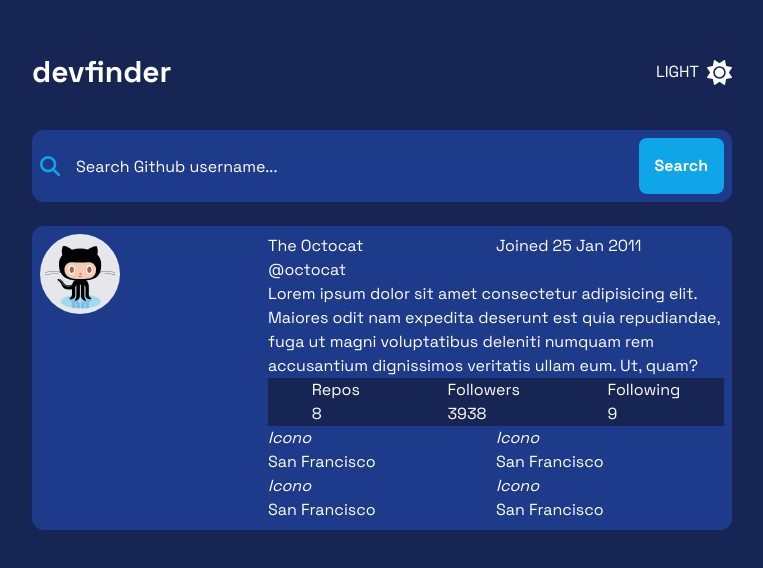
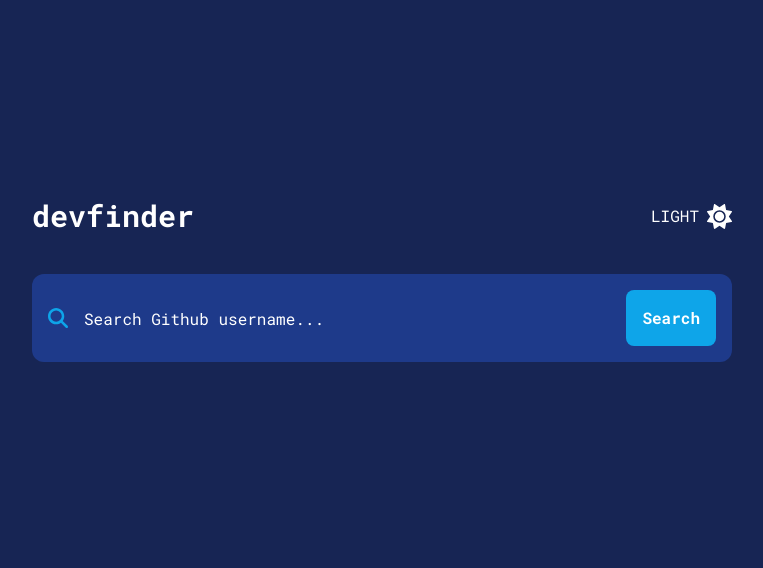
Before and after one commit to bluuweb/frontendmentor-github-user-search-next-tailwind, a Next.js app: page / in a window 1280 px wide. Shown: the part 108-676 px from the top of the page, without its empty margins (258-1021 px from the left). Built offline with nearby package versions, Linux system fonts and the light colour scheme.

Commit message:
finish pero no finish

```diff
--- a/src/app/globals.css
+++ b/src/app/globals.css
@@ -4,7 +4,7 @@
 
 .grid-areas {
   display: grid;
-  grid-template-columns: repeat(3, 1fr);
+  grid-template-columns: 1fr 2fr 2fr;
   grid-template-areas:
     "a b b"
     "a c c"
--- a/src/app/layout.tsx
+++ b/src/app/layout.tsx
@@ -1,9 +1,12 @@
 import "./globals.css";
-import { Space_Grotesk } from "next/font/google";
+import { Roboto_Mono } from "next/font/google";
+// import {Space_Mono} from "next/font/google";
 
 import Navbar from "@/components/Navbar";
 
-const spaceGrotesk = Space_Grotesk({ subsets: ["latin"] });
+const robotoMono = Roboto_Mono({ subsets: ["latin"] });
+// const spaceGrotesk = Space_Grotesk({ subsets: ["latin"] });
+// const spaceMono = Space_Mono({ subsets: ["latin"] });
 
 export const metadata = {
   title: "Create Next App",
@@ -17,8 +20,8 @@ export default function RootLayout({
 }) {
   return (
     <html lang="en">
-      <body className={spaceGrotesk.className}>
-        <div className="grid min-h-screen place-content-center bg-blue-950">
+      <body className={robotoMono.className}>
+        <div className="grid min-h-screen place-content-center bg-blue-950 px-4">
           <div className="sm:w-[500px] md:w-[600px] lg:w-[700px]">
             <Navbar />
             {children}
--- a/src/app/page.tsx
+++ b/src/app/page.tsx
@@ -1,11 +1,33 @@
+"use client";
+
 import FormSearchUser from "@/components/FormSearchUser";
 import UserCardInfo from "@/components/UserCardInfo";
+import { useState } from "react";
+import { User } from "@/interfaces/user";
 
 const Home = () => {
+  const [user, setUser] = useState<User | null>(null);
+  const [error, setError] = useState<string | null>(null);
+
+  const getUser = async (username: string) => {
+    const res = await fetch(`https://api.github.com/users/${username}`);
+    console.log(res);
+    if (!res.ok) {
+      setUser(null);
+      setError("User not found");
+      return;
+    }
+    setUser(await res.json());
+    setError(null);
+  };
+
   return (
     <>
-      <FormSearchUser />
-      <UserCardInfo />
+      <FormSearchUser getUser={getUser} />
+      {user && <UserCardInfo user={user} />}
+      {error && (
+        <div className="rounded-lg bg-red-500 p-4 text-white">{error}</div>
+      )}
     </>
   );
 };
--- a/src/components/FormSearchUser.tsx
+++ b/src/components/FormSearchUser.tsx
@@ -1,12 +1,27 @@
 import SearchIcon from "@/components/icons/SearchIcon";
 
-const FormSearchUser = () => {
+interface Props {
+  getUser: (username: string) => Promise<void>;
+}
+
+const FormSearchUser = ({ getUser }: Props) => {
+  const handleSubmit = async (e: React.FormEvent<HTMLFormElement>) => {
+    e.preventDefault();
+    const username = e.currentTarget.username.value;
+    if (!username) return;
+    await getUser(username);
+  };
+
   return (
-    <form className="mb-6 flex flex-wrap items-center gap-2 rounded-xl bg-blue-900 p-2">
+    <form
+      onSubmit={handleSubmit}
+      className="mb-6 flex flex-wrap items-center gap-2 rounded-xl bg-blue-900 p-4"
+    >
       <span className="min-w-[20px]">
         <SearchIcon className="fill-sky-500" />
       </span>
       <input
+        name="username"
         type="text"
         placeholder="Search Github username..."
         className="h-14 flex-1 rounded-lg bg-transparent p-2 text-white placeholder:text-white focus:outline-none focus:ring-2 focus:ring-sky-500"
--- a/src/components/UserCardInfo.tsx
+++ b/src/components/UserCardInfo.tsx
@@ -1,52 +1,108 @@
-import GithubLogo from "@/components/icons/GithubIcon";
+// import GithubIcon from "@/components/icons/GithubIcon";
+import LocationIcon from "@/components/icons/LocationIcon";
+import LinkIcon from "@/components/icons/LinkIcon";
+import TwitterIcon from "@/components/icons/TwitterIcon";
+import BuldingIcon from "@/components/icons/BuldingIcon";
+import { User } from "@/interfaces/user";
+import Image from "next/image";
 
-const UserCardInfo = () => {
+interface Props {
+  user: User;
+}
+
+function valideURL(url: string) {
+  // Verificar si la URL comienza con "http://" o "https://"
+  if (!/^https?:\/\//i.test(url)) {
+    // Agregar "https://" al principio de la URL
+    url = "https://" + url;
+  }
+  return url;
+}
+
+const UserCardInfo = ({ user }: Props) => {
   return (
-    <article className="grid-areas rounded-xl bg-blue-900 p-2 text-white">
-      <div className="section-logo grid h-20 w-20 place-content-center rounded-full bg-gray-200 p-1">
-        <GithubLogo className="relative top-2 h-full w-full" />
+    <article className="grid-areas rounded-xl bg-blue-900 p-4 text-white">
+      <div className="section-logo mr-3 grid h-24 w-24 place-content-center overflow-hidden rounded-full bg-gray-200 p-1 lg:mx-auto">
+        <Image
+          src={user.avatar_url}
+          width={96}
+          height={96}
+          alt={`profile img user ${user.name}`}
+          className="rounded-full"
+        />
+        {/* <GithubIcon className="relative top-2 h-full w-full" /> */}
       </div>
       <div className="section-title">
-        <h2>The Octocat</h2>
-        <p>@octocat</p>
+        <h2 className="text-3xl font-bold">{user.name}</h2>
+        <p>@{user.login}</p>
       </div>
-      <p className="section-date">Joined 25 Jan 2011</p>
-      <p className="section-description">
-        Lorem ipsum dolor sit amet consectetur adipisicing elit. Maiores odit
-        nam expedita deserunt est quia repudiandae, fuga ut magni voluptatibus
-        deleniti numquam rem accusantium dignissimos veritatis ullam eum. Ut,
-        quam?
+      <p className="section-date lg:text-right">
+        {new Date(user.created_at || "").toLocaleDateString("es", {
+          year: "numeric",
+          month: "long",
+          day: "numeric",
+        })}
       </p>
-      <div className="section-number flex justify-around bg-blue-950">
+      <p className="section-description mt-8 leading-loose">
+        {user.bio || "Sin user bio"}
+      </p>
+      <div className="section-number mt-4 flex justify-around rounded-xl bg-blue-950 p-8 text-center">
         <article>
           <p>Repos</p>
-          <p>8</p>
+          <p className="text-xl font-bold">{user.public_repos}</p>
         </article>
         <article>
           <p>Followers</p>
-          <p>3938</p>
+          <p className="text-xl font-bold">{user.followers}</p>
         </article>
         <article>
           <p>Following</p>
-          <p>9</p>
+          <p className="text-xl font-bold">{user.following}</p>
         </article>
       </div>
-      <div className="section-social md:grid md:grid-cols-2">
-        <article>
-          <i>Icono</i>
-          <p>San Francisco</p>
+      <div className="section-social mt-4 space-y-3 md:grid md:grid-cols-2">
+        <article className="flex space-x-2">
+          <i>
+            <LocationIcon
+              className="h-full w-full fill-white"
+              width={"1rem"}
+            />
+          </i>
+          <span>{user.location}</span>
         </article>
-        <article>
-          <i>Icono</i>
-          <p>San Francisco</p>
+        <article className="flex space-x-2">
+          <i>
+            <LinkIcon
+              className="h-full w-full fill-white"
+              width={"1rem"}
+            />
+          </i>
+          <a
+            href={valideURL(user?.blog)}
+            className="truncate"
+          >
+            {user?.blog || "not information"}
+          </a>
         </article>
-        <article>
-          <i>Icono</i>
-          <p>San Francisco</p>
+        <article className="flex space-x-2">
+          <i>
+            <TwitterIcon
+              className="h-full w-full fill-white"
+              width={"1rem"}
+            />
+          </i>
+          <a href={`https://www.twitter.com/${user?.twitter_username}`}>
+            {user?.twitter_username}
+          </a>
         </article>
-        <article>
-          <i>Icono</i>
-          <p>San Francisco</p>
+        <article className="flex space-x-2">
+          <i>
+            <BuldingIcon
+              className="h-full w-full fill-white"
+              width={"1rem"}
+            />
+          </i>
+          <span>{user?.company || "not information"} </span>
         </article>
       </div>
     </article>
--- /dev/null
+++ b/src/components/icons/BuldingIcon.tsx
@@ -0,0 +1,11 @@
+import { SVGProps } from "react";
+const SvgComponent = (props: SVGProps<SVGSVGElement>) => (
+  <svg
+    xmlns="http://www.w3.org/2000/svg"
+    viewBox="0 0 384 512"
+    {...props}
+  >
+    <path d="M48 0C21.5 0 0 21.5 0 48v416c0 26.5 21.5 48 48 48h96v-80c0-26.5 21.5-48 48-48s48 21.5 48 48v80h96c26.5 0 48-21.5 48-48V48c0-26.5-21.5-48-48-48H48zm16 240c0-8.8 7.2-16 16-16h32c8.8 0 16 7.2 16 16v32c0 8.8-7.2 16-16 16H80c-8.8 0-16-7.2-16-16v-32zm112-16h32c8.8 0 16 7.2 16 16v32c0 8.8-7.2 16-16 16h-32c-8.8 0-16-7.2-16-16v-32c0-8.8 7.2-16 16-16zm80 16c0-8.8 7.2-16 16-16h32c8.8 0 16 7.2 16 16v32c0 8.8-7.2 16-16 16h-32c-8.8 0-16-7.2-16-16v-32zM80 96h32c8.8 0 16 7.2 16 16v32c0 8.8-7.2 16-16 16H80c-8.8 0-16-7.2-16-16v-32c0-8.8 7.2-16 16-16zm80 16c0-8.8 7.2-16 16-16h32c8.8 0 16 7.2 16 16v32c0 8.8-7.2 16-16 16h-32c-8.8 0-16-7.2-16-16v-32zm112-16h32c8.8 0 16 7.2 16 16v32c0 8.8-7.2 16-16 16h-32c-8.8 0-16-7.2-16-16v-32c0-8.8 7.2-16 16-16z" />
+  </svg>
+);
+export default SvgComponent;
--- /dev/null
+++ b/src/components/icons/LinkIcon.tsx
@@ -0,0 +1,11 @@
+import { SVGProps } from "react";
+const SvgComponent = (props: SVGProps<SVGSVGElement>) => (
+  <svg
+    xmlns="http://www.w3.org/2000/svg"
+    viewBox="0 0 640 512"
+    {...props}
+  >
+    <path d="M579.8 267.7c56.5-56.5 56.5-148 0-204.5-50-50-128.8-56.5-186.3-15.4l-1.6 1.1c-14.4 10.3-17.7 30.3-7.4 44.6s30.3 17.7 44.6 7.4l1.6-1.1c32.1-22.9 76-19.3 103.8 8.6 31.5 31.5 31.5 82.5 0 114L422.3 334.8c-31.5 31.5-82.5 31.5-114 0-27.9-27.9-31.5-71.8-8.6-103.8l1.1-1.6c10.3-14.4 6.9-34.4-7.4-44.6s-34.4-6.9-44.6 7.4l-1.1 1.6C206.5 251.2 213 330 263 380c56.5 56.5 148 56.5 204.5 0l112.3-112.3zM60.2 244.3c-56.5 56.5-56.5 148 0 204.5 50 50 128.8 56.5 186.3 15.4l1.6-1.1c14.4-10.3 17.7-30.3 7.4-44.6s-30.3-17.7-44.6-7.4l-1.6 1.1c-32.1 22.9-76 19.3-103.8-8.6C74 372 74 321 105.5 289.5l112.2-112.3c31.5-31.5 82.5-31.5 114 0 27.9 27.9 31.5 71.8 8.6 103.9l-1.1 1.6c-10.3 14.4-6.9 34.4 7.4 44.6s34.4 6.9 44.6-7.4l1.1-1.6C433.5 260.8 427 182 377 132c-56.5-56.5-148-56.5-204.5 0L60.2 244.3z" />
+  </svg>
+);
+export default SvgComponent;
--- /dev/null
+++ b/src/components/icons/LocationIcon.tsx
@@ -0,0 +1,11 @@
+import { SVGProps } from "react";
+const SvgComponent = (props: SVGProps<SVGSVGElement>) => (
+  <svg
+    xmlns="http://www.w3.org/2000/svg"
+    viewBox="0 0 384 512"
+    {...props}
+  >
+    <path d="M215.7 499.2C267 435 384 279.4 384 192 384 86 298 0 192 0S0 86 0 192c0 87.4 117 243 168.3 307.2 12.3 15.3 35.1 15.3 47.4 0zM192 128a64 64 0 1 1 0 128 64 64 0 1 1 0-128z" />
+  </svg>
+);
+export default SvgComponent;
--- /dev/null
+++ b/src/components/icons/TwitterIcon.tsx
@@ -0,0 +1,11 @@
+import { SVGProps } from "react";
+const SvgComponent = (props: SVGProps<SVGSVGElement>) => (
+  <svg
+    xmlns="http://www.w3.org/2000/svg"
+    viewBox="0 0 512 512"
+    {...props}
+  >
+    <path d="M459.37 151.716c.325 4.548.325 9.097.325 13.645 0 138.72-105.583 298.558-298.558 298.558-59.452 0-114.68-17.219-161.137-47.106 8.447.974 16.568 1.299 25.34 1.299 49.055 0 94.213-16.568 130.274-44.832-46.132-.975-84.792-31.188-98.112-72.772 6.498.974 12.995 1.624 19.818 1.624 9.421 0 18.843-1.3 27.614-3.573-48.081-9.747-84.143-51.98-84.143-102.985v-1.299c13.969 7.797 30.214 12.67 47.431 13.319-28.264-18.843-46.781-51.005-46.781-87.391 0-19.492 5.197-37.36 14.294-52.954 51.655 63.675 129.3 105.258 216.365 109.807-1.624-7.797-2.599-15.918-2.599-24.04 0-57.828 46.782-104.934 104.934-104.934 30.213 0 57.502 12.67 76.67 33.137 23.715-4.548 46.456-13.32 66.599-25.34-7.798 24.366-24.366 44.833-46.132 57.827 21.117-2.273 41.584-8.122 60.426-16.243-14.292 20.791-32.161 39.308-52.628 54.253z" />
+  </svg>
+);
+export default SvgComponent;
--- /dev/null
+++ b/src/interfaces/user.ts
@@ -0,0 +1,34 @@
+export interface User {
+  login: string;
+  id: number;
+  node_id: string;
+  avatar_url: string;
+  gravatar_id: string;
+  url: string;
+  html_url: string;
+  followers_url: string;
+  following_url: string;
+  gists_url: string;
+  starred_url: string;
+  subscriptions_url: string;
+  organizations_url: string;
+  repos_url: string;
+  events_url: string;
+  received_events_url: string;
+  type: string;
+  site_admin: boolean;
+  name: string;
+  company: string;
+  blog: string;
+  location: string;
+  email?: string;
+  hireable?: any;
+  bio: string;
+  twitter_username: string;
+  public_repos: number;
+  public_gists: number;
+  followers: number;
+  following: number;
+  created_at: string;
+  updated_at: string;
+}
```
Also changed, not shown: next.config.js (+11 -2 lines), src/components/UserCardSocial.tsx (added, +21 -0 lines).
